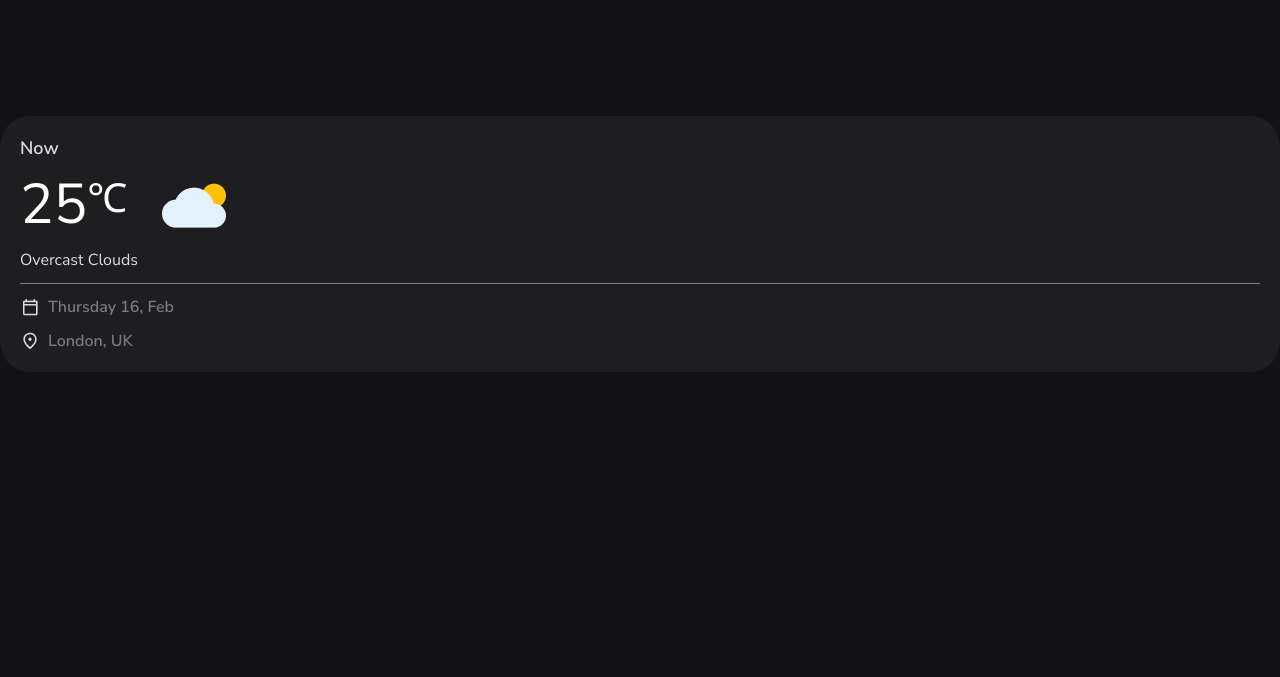
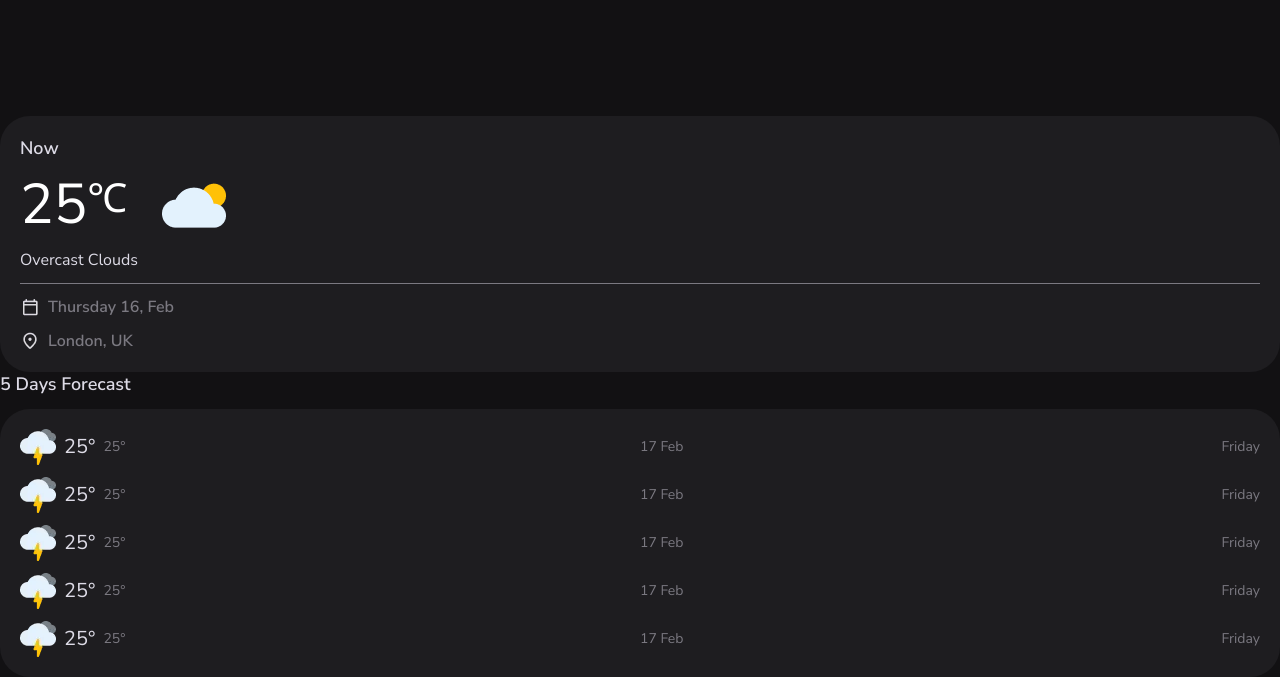
Before and after one commit to splawskip/WeatherWise, a website built with Vite: page index.html in a window 1280 px wide. Shown: the part 190-867 px from the top of the page. Before the commit the page ends 800 px from the top, so only its background shows below. Built offline with nearby package versions, Linux system fonts and the light colour scheme.

Commit message:
Create base 5 days forecast skeleton and styles

```diff
--- a/index.html
+++ b/index.html
@@ -72,14 +72,74 @@
           </a>
         </div>
       </header>
-      <section class="current-weather">
-        <h3 class="current-weather__title">Now</h3>
+      <section class="section current-weather">
+        <h3 class="section__title current-weather__title">Now</h3>
         <p class="current-weather__details"><span class="current-weather__temperature">25</span><img src="/imgs/weather-partly-cloudy.png" alt="Icons that represents todays weather as partly cloudy" class="current-weather__icon" /></p>
         <p class="current-weather__conditions">Overcast Clouds</p>
         <hr class="separator current-weather__separator" />
         <p class="current-weather__date">Thursday 16, Feb</p>
         <p class="current-weather__location">London, UK</p>
       </section>
+      <section class="section forecast-section">
+        <h3 class="section__title forecast-section__title">5 days forecast</h3>
+        <section class="forecast-section__card forecast-card">
+          <div class="forecast-card__day-forecast">
+            <p class="forecast-card__temperatures">
+              <img src="/imgs/weather-thundery.webp" alt="Icon thar represents todays weather" class="forecast-card__icon" />
+              <span class="forecast-card__day-temperature">25&#176;</span>
+              <span class="forecast-card__night-temperature">25&#176;</span>
+            </p>
+            <p class="forecast-card__date">
+              <span class="forecast-card__calendar-date">17 Feb</span>
+              <span class="forecast-card__day">Friday</span>
+            </p>
+          </div>
+          <div class="forecast-card__day-forecast">
+            <p class="forecast-card__temperatures">
+              <img src="/imgs/weather-thundery.webp" alt="Icon thar represents todays weather" class="forecast-card__icon" />
+              <span class="forecast-card__day-temperature">25&#176;</span>
+              <span class="forecast-card__night-temperature">25&#176;</span>
+            </p>
+            <p class="forecast-card__date">
+              <span class="forecast-card__calendar-date">17 Feb</span>
+              <span class="forecast-card__day">Friday</span>
+            </p>
+          </div>
+          <div class="forecast-card__day-forecast">
+            <p class="forecast-card__temperatures">
+              <img src="/imgs/weather-thundery.webp" alt="Icon thar represents todays weather" class="forecast-card__icon" />
+              <span class="forecast-card__day-temperature">25&#176;</span>
+              <span class="forecast-card__night-temperature">25&#176;</span>
+            </p>
+            <p class="forecast-card__date">
+              <span class="forecast-card__calendar-date">17 Feb</span>
+              <span class="forecast-card__day">Friday</span>
+            </p>
+          </div>
+          <div class="forecast-card__day-forecast">
+            <p class="forecast-card__temperatures">
+              <img src="/imgs/weather-thundery.webp" alt="Icon thar represents todays weather" class="forecast-card__icon" />
+              <span class="forecast-card__day-temperature">25&#176;</span>
+              <span class="forecast-card__night-temperature">25&#176;</span>
+            </p>
+            <p class="forecast-card__date">
+              <span class="forecast-card__calendar-date">17 Feb</span>
+              <span class="forecast-card__day">Friday</span>
+            </p>
+          </div>
+          <div class="forecast-card__day-forecast">
+            <p class="forecast-card__temperatures">
+              <img src="/imgs/weather-thundery.webp" alt="Icon thar represents todays weather" class="forecast-card__icon" />
+              <span class="forecast-card__day-temperature">25&#176;</span>
+              <span class="forecast-card__night-temperature">25&#176;</span>
+            </p>
+            <p class="forecast-card__date">
+              <span class="forecast-card__calendar-date">17 Feb</span>
+              <span class="forecast-card__day">Friday</span>
+            </p>
+          </div>
+        </section>
+      </section>
     </div>
     <script type="module" src="/src/js/main.js"></script>
   </body>
--- a/src/scss/components/_current-weather-card.scss
+++ b/src/scss/components/_current-weather-card.scss
@@ -5,13 +5,6 @@
 	padding: 1.25rem;
 	background-color: var(--clr-baltic-sea);
 	border-radius: var(--radius-pill);
-
-	&__title {
-		font-size: 1.125rem;
-		font-weight: var(--weight-semibold);
-		line-height: 1.5625rem;
-		color: var(--clr-on-surface);
-	}
 
 	&__details {
 		display: flex;
--- /dev/null
+++ b/src/scss/components/_forecast-card.scss
@@ -0,0 +1,60 @@
+.forecast-card {
+	display: flex;
+	flex-flow: column nowrap;
+	gap: .75rem;
+	align-items: flex-start;
+	justify-content: flex-start;
+	width: 100%;
+	padding: 1.25rem;
+	background-color: var(--clr-baltic-sea);
+	border-radius: var(--radius-pill);
+
+	&__day-forecast {
+		display: grid;
+		grid-template-columns: repeat(2, 1fr);
+		width: 100%;
+	}
+
+	&__temperatures {
+		display: flex;
+		flex-flow: row nowrap;
+		gap: .5rem;
+		align-items: center;
+		justify-content: flex-start;
+	}
+
+	&__day-temperature {
+		font-size: 1.25rem;
+		font-weight: var(--weight-normal);
+		line-height: 1.6875rem;
+		color: var(--clr-on-surface);
+	}
+
+	&__night-temperature {
+		font-size: .875rem;
+		font-weight: var(--weight-normal);
+		line-height: 1.1875rem;
+		color: var(--clr-on-surface-v1);
+	}
+
+	&__date {
+		display: flex;
+		flex-flow: row nowrap;
+		align-items: center;
+		justify-content: space-between;
+	}
+
+	&__calendar-date {
+		font-size: .875rem;
+		font-weight: var(--weight-normal);
+		line-height: 1.1875rem;
+		color: var(--clr-on-surface-v1);
+	}
+
+	&__day {
+		font-size: .875rem;
+		font-weight: var(--weight-normal);
+		line-height: 1.1875rem;
+		color: var(--clr-on-surface-v1);
+	}
+}
--- a/src/scss/components/_index.scss
+++ b/src/scss/components/_index.scss
@@ -2,4 +2,6 @@
 @forward 'logo';
 @forward 'search';
 @forward 'buttons';
+@forward 'section';
 @forward 'current-weather-card';
+@forward 'forecast-card';
--- /dev/null
+++ b/src/scss/components/_section.scss
@@ -0,0 +1,15 @@
+.section {
+	display: flex;
+	flex-flow: column nowrap;
+	gap: .75rem;
+	align-items: flex-start;
+	justify-content: flex-start;
+
+	&__title {
+		font-size: 1.125rem;
+		font-weight: var(--weight-semibold);
+		line-height: 1.5625rem;
+		color: var(--clr-on-surface);
+		text-transform:capitalize;
+	}
+}
```
Also changed, not shown: public/imgs/weather-thundery.webp (added).
